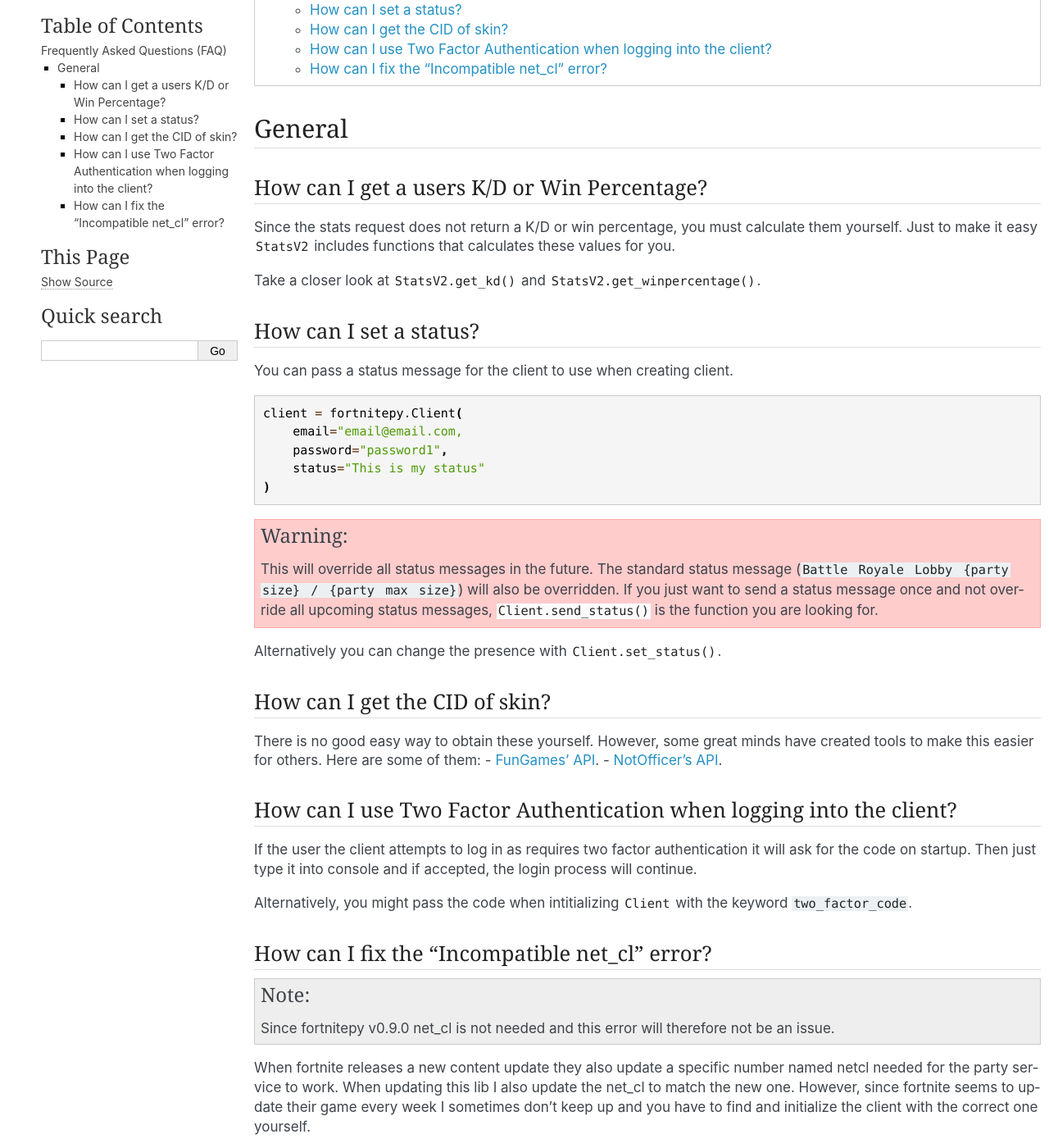
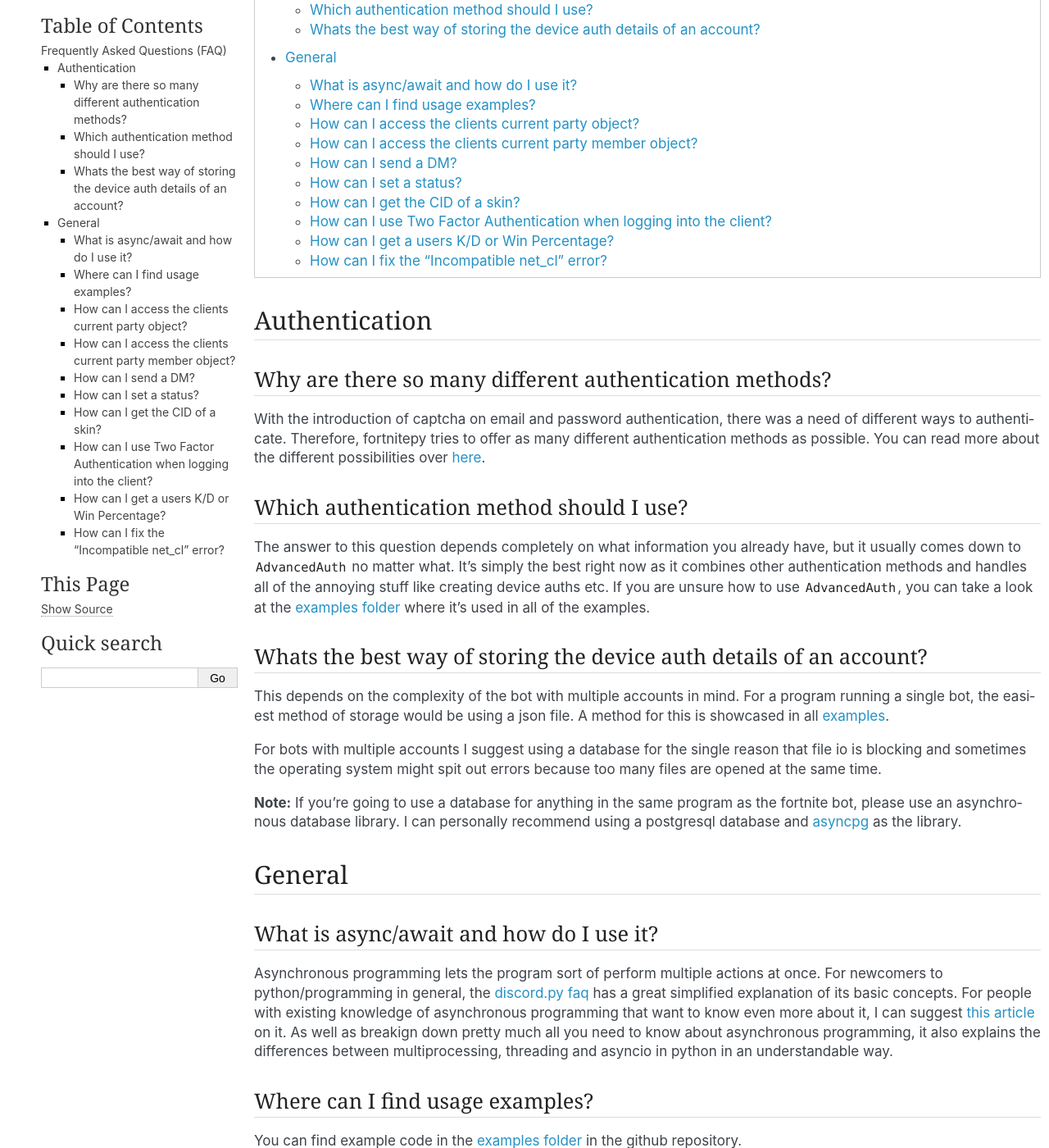
Before and after one commit to Terbau/fortnitepy, a Sphinx documentation site: the page built from docs/faq.rst, in a window 1280 px wide and 1400 px high, scrolled down 199 px. Shown: the whole window at 82% size. Built offline with Sphinx 7.4.7, drawn with Linux system fonts in a browser that asks for light colours; some of the changed text lies outside the part shown.

Commit message:
New faq questions + changes

```diff
--- a/docs/faq.rst
+++ b/docs/faq.rst
@@ -6,18 +6,101 @@ Frequently Asked Questions (FAQ)
 .. contents:: Questions
     :local:
 
+Authentication
+--------------
+
+Why are there so many different authentication methods?
+~~~~~~~~~~~~~~~~~~~~~~~~~~~~~~~~~~~~~~~~~~~~~~~~~~~~~~~
+
+With the introduction of captcha on email and password authentication, there was
+a need of different ways to authenticate. Therefore, fortnitepy tries to offer
+as many different authentication methods as possible. You can read more about the
+different possibilities over `here <https://github.com/MixV2/EpicResearch/tree/master/docs/auth/grant_types>`_.
+
+
+Which authentication method should I use?
+~~~~~~~~~~~~~~~~~~~~~~~~~~~~~~~~~~~~~~~~~
+
+The answer to this question depends completely on what information you already
+have, but it usually comes down to :class:`AdvancedAuth` no matter what. It's
+simply the best right now as it combines other authentication methods and handles
+all of the annoying stuff like creating device auths etc. If you are unsure how to
+use :class:`AdvancedAuth`, you can take a look at the `examples folder <https://github.com/Terbau/fortnitepy/tree/master/examples>`_
+where it's used in all of the examples.
+
+
+Whats the best way of storing the device auth details of an account?
+~~~~~~~~~~~~~~~~~~~~~~~~~~~~~~~~~~~~~~~~~~~~~~~~~~~~~~~~~~~~~~~~~~~~
+
+This depends on the complexity of the bot with multiple accounts in mind. For
+a program running a single bot, the easiest method of storage would be using
+a json file. A method for this is showcased in all `examples <https://github.com/Terbau/fortnitepy/tree/master/examples>`_.
+
+For bots with multiple accounts I suggest using a database for the single reason
+that file io is blocking and sometimes the operating system might spit out
+errors because too many files are opened at the same time.
+
+**Note:** If you're going to use a database for anything in the same program as
+the fortnite bot, please use an asynchronous database library. I can personally
+recommend using a postgresql database and `asyncpg <https://github.com/MagicStack/asyncpg>`_
+as the library.
+
+
 General
 -------
 
-How can I get a users K/D or Win Percentage?
-~~~~~~~~~~~~~~~~~~~~~~~~~~~~~~~~~~~~~~~~~~~~
+What is async/await and how do I use it?
+~~~~~~~~~~~~~~~~~~~~~~~~~~~~~~~~~~~~~~~
 
-Since the stats request does not return a K/D or win percentage, you must
-calculate them yourself. Just to make it easy :class:`StatsV2` includes
-functions that calculates these values for you.
+Asynchronous programming lets the program sort of perform multiple actions at
+once. For newcomers to python/programming in general, the `discord.py faq <https://benbot.stoplight.io/docs/benbot-docs>`_
+has a great simplified explanation of its basic concepts. For people with existing
+knowledge of asynchronous programming that want to know even more about it, I can
+suggest `this article <https://realpython.com/async-io-python/>`_ on it. As well as
+breakign down pretty much all you need to know about asynchronous programming, it
+also explains the differences between multiprocessing, threading and asyncio in python
+in an understandable way.
 
-Take a closer look at :meth:`StatsV2.get_kd` and
-:meth:`StatsV2.get_winpercentage`.
+
+Where can I find usage examples?
+~~~~~~~~~~~~~~~~~~~~~~~~~~~~~~~~
+
+You can find example code in the `examples folder <https://github.com/Terbau/fortnitepy/tree/master/examples>`_
+in the github repository.
+
+
+How can I access the clients current party object?
+~~~~~~~~~~~~~~~~~~~~~~~~~~~~~~~~~~~~~~~~~~~~~~~~~~
+
+The clients current party object can be accessed through :attr:`Client.party`.
+
+
+How can I access the clients current party member object?
+~~~~~~~~~~~~~~~~~~~~~~~~~~~~~~~~~~~~~~~~~~~~~~~~~~~~~~~~~
+
+The clients current party member object can be accessed through :attr:`ClientParty.me`.
+Example usage: ``await client.party.me.set_emote('EID_Floss')``
+
+
+How can I send a DM?
+~~~~~~~~~~~~~~~~~~~~
+
+To send a DM you first need the :class:`Friend` object of the friend you
+want to send the dm to and then use :meth:`Friend.send()`. Example: ::
+
+    friend = client.get_friend('7e9f8dd37a924496bc5083733887b44c')
+    await friend.send('Hello friend!')
+
+If you want to respond to a friend message in :func:`event_friend_message()`, you
+can do this by using :meth:`FriendMessage.reply()`. Example: ::
+
+    @client.event
+    async def event_friend_message(message):
+        await message.reply('Thanks for the message!')
+
+        # Not as clean but would still work:
+        await message.author.send('Thanks for the message!')
+
 
 How can I set a status?
 ~~~~~~~~~~~~~~~~~~~~~~~
@@ -37,29 +120,40 @@ client.
     This will override all status messages in the future. The standard
     status message (``Battle Royale Lobby {party size} / {party max size}``)
     will also be overridden. If you just want to send a status message once
-    and not override all upcoming status messages, :meth:`Client.send_status`
+    and not override all upcoming status messages, :meth:`Client.send_presence`
     is the function you are looking for.
 
-Alternatively you can change the presence with :meth:`Client.set_status`.
+Alternatively you can change the presence with :meth:`Client.set_presence`.
 
 
-How can I get the CID of skin?
-~~~~~~~~~~~~~~~~~~~~~~~~~~~~~~
+How can I get the CID of a skin?
+~~~~~~~~~~~~~~~~~~~~~~~~~~~~~~~~
 
 There is no good easy way to obtain these yourself. However, some great minds
 have created tools to make this easier for others. Here are some of them:
-- `FunGames' API <http://benbotfn.tk:8080/api/docs>`_.
+- `FunGames' API <https://benbot.stoplight.io/docs/benbot-docs>`_.
 - `NotOfficer's API <https://fortnite-api.com/>`_.
 
 
 How can I use Two Factor Authentication when logging into the client?
 ~~~~~~~~~~~~~~~~~~~~~~~~~~~~~~~~~~~~~~~~~~~~~~~~~~~~~~~~~~~~~~~~~~~~~
 
-If the user the client attempts to log in as requires two factor authentication it
-will ask for the code on startup. Then just type it into console and if accepted,
+If the user the client attempts to log in as requires two factor authentication, the code will
+be prompted in console on startup. Then just type it into console and if accepted,
 the login process will continue.
 
 Alternatively, you might pass the code when intitializing :class:`Client` with the keyword ``two_factor_code``.
+
+
+How can I get a users K/D or Win Percentage?
+~~~~~~~~~~~~~~~~~~~~~~~~~~~~~~~~~~~~~~~~~~~~
+
+Since the stats request does not return a K/D or win percentage, you must
+calculate them yourself. Just to make it easy :class:`StatsV2` includes
+functions that calculates these values for you.
+
+Take a closer look at :meth:`StatsV2.get_kd` and
+:meth:`StatsV2.get_winpercentage`.
 
 
 How can I fix the "Incompatible net_cl" error?
@@ -67,7 +161,8 @@ How can I fix the "Incompatible net_cl" error?
 
 .. note::
 
-    Since fortnitepy v0.9.0 net_cl is not needed and this error will therefore not be an issue.
+    Since fortnitepy v0.9.0 net_cl is not needed and this error will therefore not be an issue. For legacy and possibly
+    future use, it will remain in the faq.
 
 When fortnite releases a new content update they also update a specific number named netcl needed for the party
 service to work. When updating this lib I also update the net_cl to match the new one. However, since fortnite
```
